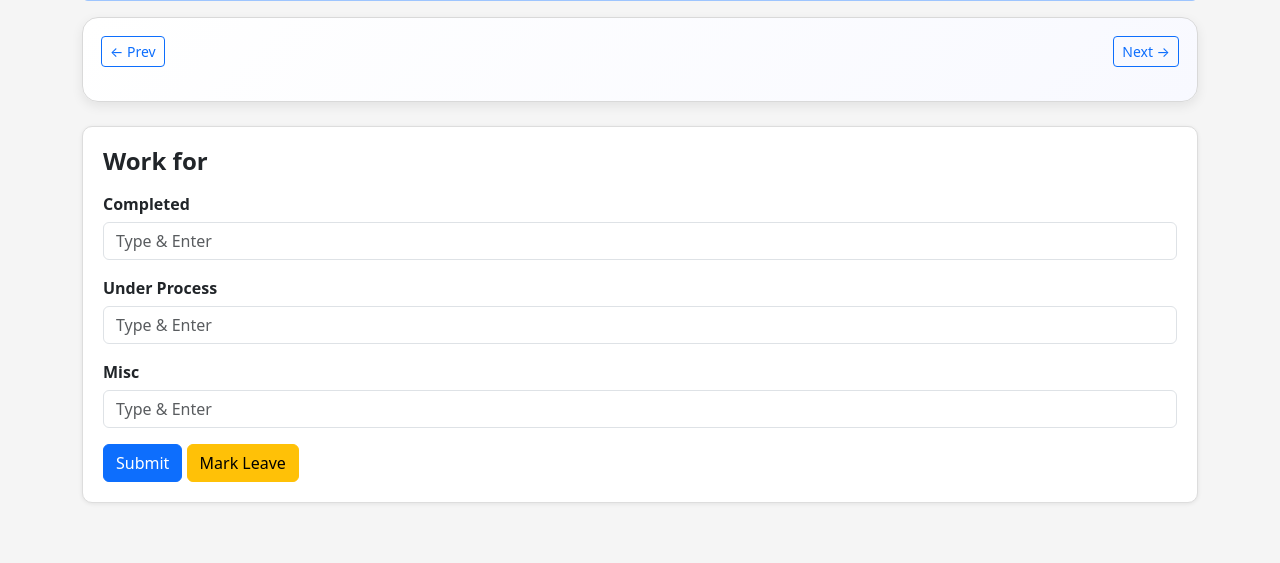
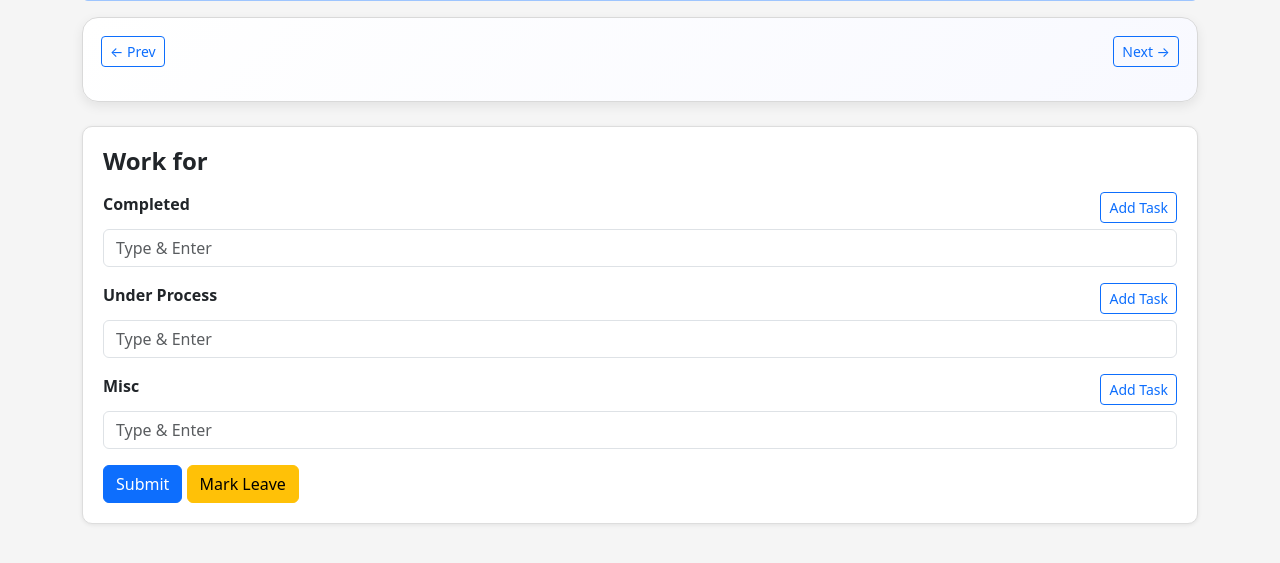
Before and after one commit to Harshipsy/Workk, a Flask app: template templates/employee_dashboard.html in a window 1280 px wide. Shown: the part 144-707 px from the top of the page. Run offline with Flask 3, Linux system fonts and the light colour scheme; the template is opened without the code that fills it, so the values that code supplies are empty.

Commit message:
employee_dashboard.html

```diff
--- a/templates/employee_dashboard.html
+++ b/templates/employee_dashboard.html
@@ -173,22 +179,40 @@
     <div class="alert alert-danger">Submission window closed for this future date.</div>
 
 {% else %}
-    <!-- FORM FOR ENTERING NEW WORK -->
+    <!-- FORM ENTRY -->
     <form id="workForm" method="POST" action="{{ url_for('submit', date_str=sel_date.isoformat()) }}">
 
+        <!-- COMPLETED -->
         <div class="mb-3">
-            <div class="section-label">Completed</div>
+            <div class="section-label d-flex justify-content-between">
+                <span>Completed</span>
+                <button type="button" class="btn btn-sm btn-outline-primary add-btn" data-target="completed[]">Add Task</button>
+            </div>
+            <div class="task-group">
                 <input name="completed[]" class="form-control work-input auto-add" placeholder="Type & Enter">
             </div>
+        </div>
 
+        <!-- UNDER PROCESS -->
         <div class="mb-3">
-            <div class="section-label">Under Process</div>
+            <div class="section-label d-flex justify-content-between">
+                <span>Under Process</span>
+                <button type="button" class="btn btn-sm btn-outline-primary add-btn" data-target="underprocess[]">Add Task</button>
+            </div>
+            <div class="task-group">
                 <input name="underprocess[]" class="form-control work-input auto-add" placeholder="Type & Enter">
             </div>
+        </div>
 
+        <!-- MISC -->
         <div class="mb-3">
-            <div class="section-label">Misc</div>
+            <div class="section-label d-flex justify-content-between">
+                <span>Misc</span>
+                <button type="button" class="btn btn-sm btn-outline-primary add-btn" data-target="misc[]">Add Task</button>
+            </div>
+            <div class="task-group">
                 <input name="misc[]" class="form-control work-input auto-add" placeholder="Type & Enter">
+            </div>
         </div>
 
         <button type="button" id="submitBtn" class="btn btn-primary">Submit</button>
@@ -283,16 +306,29 @@ document.addEventListener("DOMContentLoaded", function () {
                 cell.className = `day-cell day-${color}`;
                 cell.textContent = d;
 
-                // Today border
+                /* Today */
                 if (key === "{{ today.isoformat() }}") {
-                    cell.classList.add("day-today");
+
                 }
 
-                // Sunday (blue)
+                /* Selected date highlight */
+                if (key === "{{ sel_date.isoformat() }}") {
+                    cell.classList.add("day-selected");
+                }
+
+                /* Sunday style */
                 let w = new Date(year, month, d).getDay();
                 if (w === 0) cell.classList.add("day-sunday");
 
-                cell.onclick = () => window.location = `/?date=${key}`;
+                /* Click handler */
+                cell.onclick = () => {
+                    document.querySelectorAll(".day-selected")
+                        .forEach(x => x.classList.remove("day-selected"));
+                    cell.classList.add("day-selected");
+
+                    window.location = `/?date=${key}`;
+                };
+
                 grid.appendChild(cell);
             }
 
@@ -356,6 +387,23 @@ document.addEventListener("DOMContentLoaded", function () {
     }
 
 });
+
+
+/* Add Task button logic */
+document.querySelectorAll(".add-btn").forEach(btn => {
+    btn.addEventListener("click", () => {
+        const targetName = btn.dataset.target;
+        const group = btn.closest(".mb-3").querySelector(".task-group");
+
+        const inp = document.createElement("input");
+        inp.className = "form-control work-input auto-add mt-1";
+        inp.name = targetName;
+        inp.placeholder = "Type & Enter";
+
+        group.appendChild(inp);
+        inp.focus();
+    });
+});
 </script>
 
 {% endblock %}
```
Also changed, not shown: other parts of templates/employee_dashboard.html (+38 -38 lines). Lines whose indentation alone changed are shown as unchanged.
